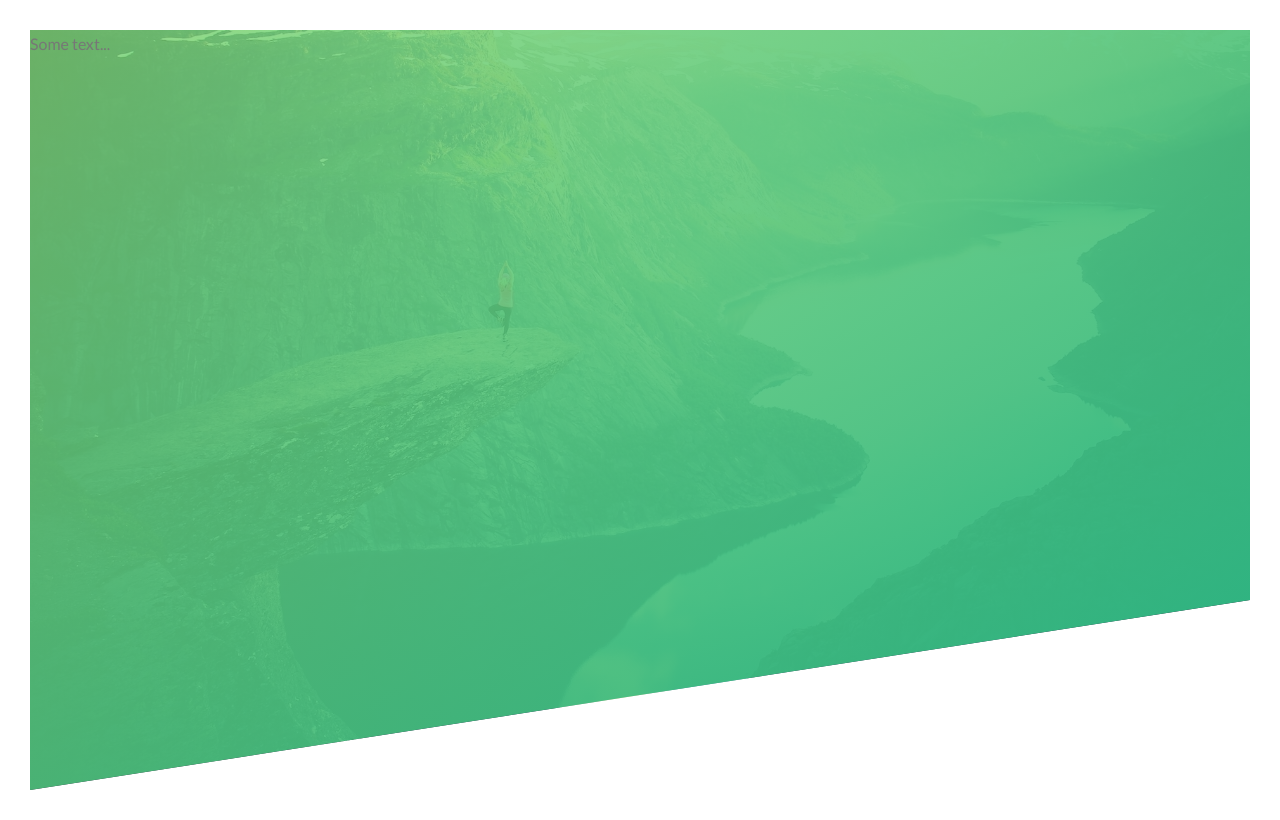
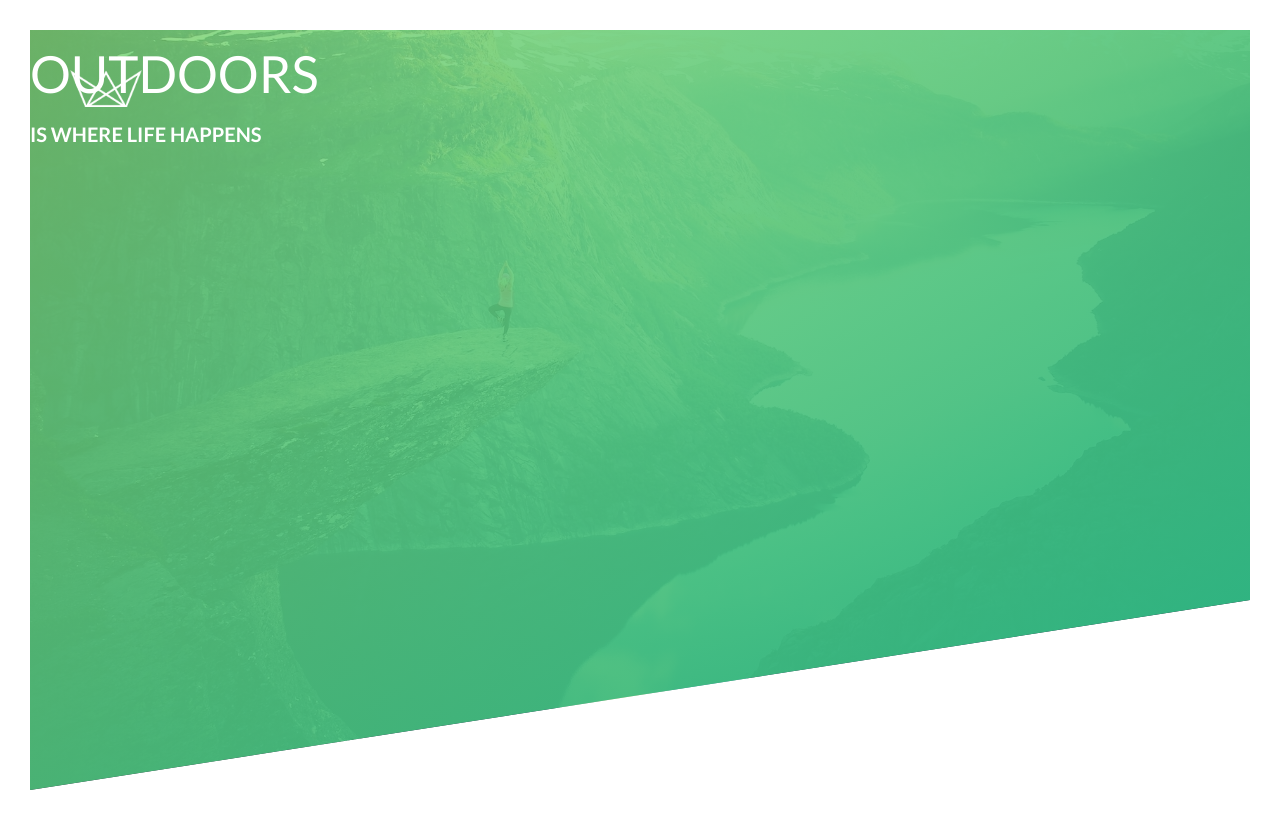
Before and after one commit to Razzini/advance-css, a plain HTML site: page Natours/starter/index.html in a window 1280 px wide. Drawn offline with Linux system fonts and the light colour scheme; files that its build step writes are made by us from their sources.

Commit message:
style of css

```diff
--- a/Natours/starter/css/style.css
+++ b/Natours/starter/css/style.css
@@ -26,11 +26,38 @@ body{
 .header{
     height: 95vh;
     background-image: linear-gradient(to right bottom,
-    rgba(128, 214, 113, 0.8),#28b485 ) ,
-     url(../img/hero.jpg);
+        rgba(128, 214, 113, 0.8),#28b485 ) ,
+        url(../img/hero.jpg);
     background-size: cover;
     background-position: top;
-
+    position: relative;
     clip-path: polygon(0 0, 100% 0, 100% 75%, 0 100%);
 
 }
+
+.logo-box{
+    position: absolute;
+    top: 40px;
+    left: 40px;
+}
+
+.logo{
+    height: 2.3rem;
+
+}
+
+.heading-primary{
+    color: #FFFFFF;
+    text-transform: uppercase;
+}
+.heading-primary-main{
+    display: block;
+    font-size: 3.2rem;
+    font-weight: 400;
+    letter-spacing: 2,2rem;
+}
+.heading-primary-sub{
+    display: block;
+    font-size: 1.25rem;
+    letter-spacing: ;
+}
--- a/Natours/starter/index.html
+++ b/Natours/starter/index.html
@@ -14,7 +14,14 @@
     </head>
     <body>
         <header class="header">
-            Some text...
+           <div class="logo-box">
+            <img src="img/logo-white.png" alt="logo" class="logo">
+           </div>
+
+           <h1 class="heading-primary">
+                <span class="heading-primary-main">Outdoors</span>
+                <span class="heading-primary-sub">is where life happens</span>
+           </h1>
         </header>
 
     </body>
```
